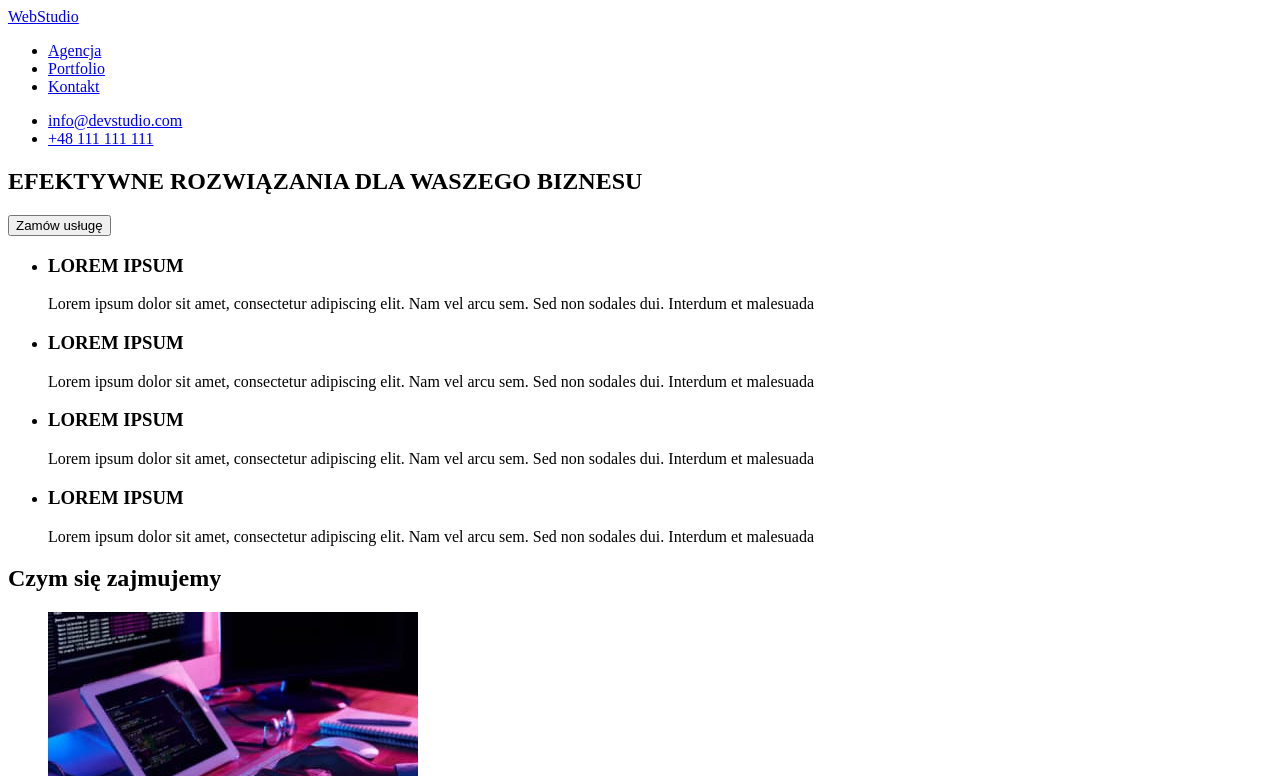
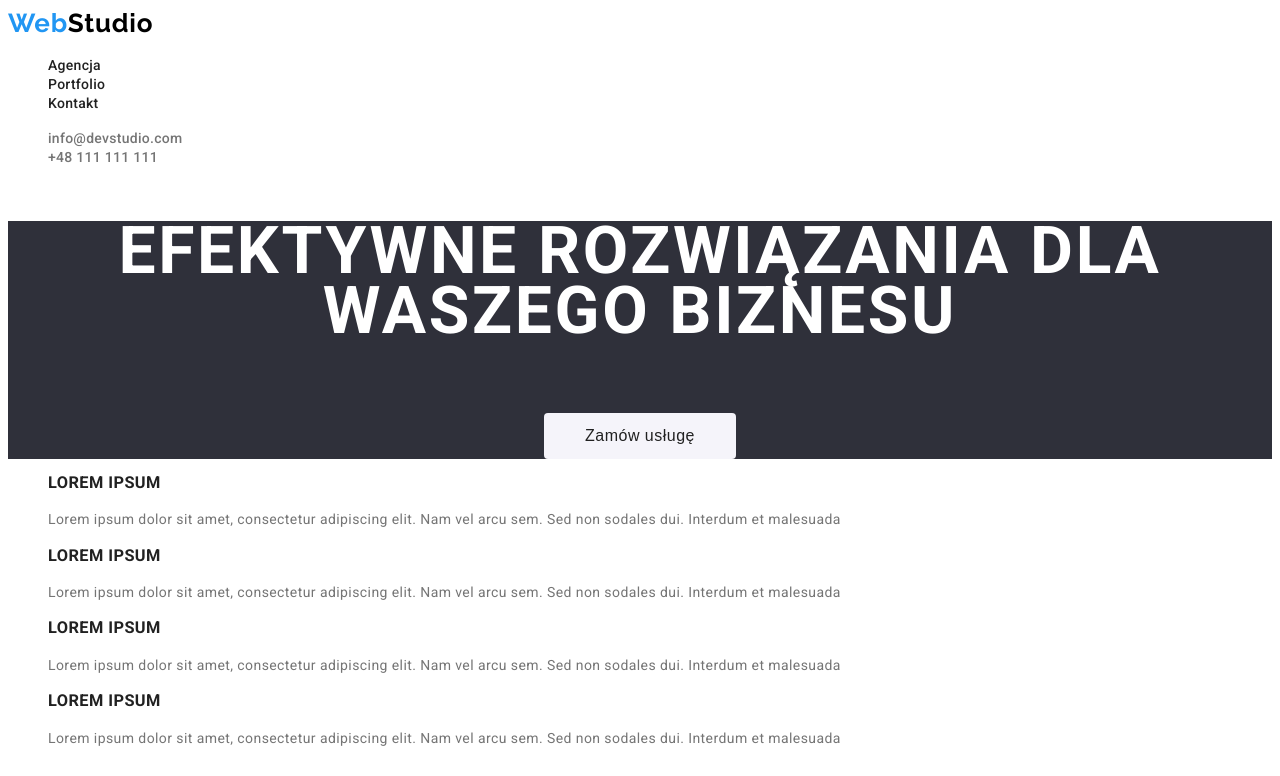
Before and after one commit to Tomas005/goit-markup-hw-02, a plain HTML site: page index.html in a window 1280 px wide. Shown: the top 776 px of the page. Drawn offline with Linux system fonts and the light colour scheme.

Commit message:
final changes

```diff
--- a/css/style-index.css
+++ b/css/style-index.css
@@ -0,0 +1,114 @@
+body {
+  font-family: "Roboto", sans-serif;
+}
+.webstudio {
+  color: #2196f3;
+  text-decoration: none;
+  font-family: "Raleway", sans-serif;
+  font-weight: 700;
+  font-size: 26px;
+  line-height: 31px;
+  letter-spacing: 0.03em;
+}
+span:first-of-type {
+  color: #000000;
+}
+.list {
+  list-style-type: none;
+}
+.nav:hover {
+  color: #2196f3;
+}
+.nav {
+  font-weight: 500;
+  font-size: 14px;
+  line-height: 16px;
+  letter-spacing: 0.02em;
+  text-decoration: none;
+  color: #212121;
+}
+.info:hover {
+  color: #2196f3;
+}
+.info {
+  font-weight: 500;
+  font-size: 14px;
+  line-height: 16px;
+  letter-spacing: 0.02em;
+  text-decoration: none;
+  color: #757575;
+  cursor: pointer;
+}
+.button:hover {
+  background: #2196f3;
+  color: #ffffff;
+}
+.button {
+  font-weight: 500;
+  font-size: 16px;
+  line-height: 26px;
+  text-align: center;
+  letter-spacing: 0.03em;
+  cursor: pointer;
+  color: #212121;
+  padding: 10px 41px;
+  background: #f5f4fa;
+  border: none;
+  border-radius: 4px;
+}
+.box-h1 {
+  font-weight: 900;
+  font-size: 44px;
+  line-height: 60px;
+  text-align: center;
+  letter-spacing: 0.06em;
+  text-transform: uppercase;
+  background: #2f303a;
+  color: #ffffff;
+}
+.our-strenghts {
+  font-size: 14px;
+  letter-spacing: 0.03em;
+}
+.strenghts-items {
+  color: #212121;
+  font-weight: 700;
+  line-height: 16px;
+  text-transform: uppercase;
+}
+.strenghts-description {
+  font-weight: 400;
+  line-height: 24px;
+  color: #757575;
+}
+.what-we-do {
+  font-weight: 700;
+  font-size: 36px;
+  line-height: 42px;
+  text-align: center;
+  letter-spacing: 0.03em;
+  color: #212121;
+}
+.our-team {
+  background: #f5f4fa;
+  display: block;
+  letter-spacing: 0.03em;
+  text-align: center;
+}
+.our-team-h2 {
+  font-weight: 700;
+  font-size: 36px;
+  line-height: 42px;
+  color: #212121;
+}
+.team-members-names {
+  font-weight: 500;
+  font-size: 16px;
+  line-height: 19px;
+  color: #212121;
+}
+.team-members-jobs {
+  font-size: 16px;
+  line-height: 19px;
+  color: #757575;
+}
--- a/index.html
+++ b/index.html
@@ -16,71 +16,87 @@
   </head>
   <body>
     <header>
-      <a href="./index.html"><span>Web</span>Studio</a>
-
+      <!-- Logo -->
+      <a class="webstudio" href="./index.html">Web<span>Studio</span></a>
+      <!-- nav -->
       <nav>
-        <ul>
+        <ul class="list">
           <li>
-            <a href="https://tomas005.github.io/goit-markup-hw-01/agencja"
+            <a
+              class="nav"
+              href="https://tomas005.github.io/goit-markup-hw-01/agencja"
               >Agencja</a
             >
           </li>
           <li>
-            <a href="./portfolio.html">Portfolio</a>
+            <a class="nav" href="./portfolio.html">Portfolio</a>
           </li>
           <li>
-            <a href="https://tomas005.github.io/goit-markup-hw-01/kontakt"
+            <a
+              class="nav"
+              href="https://tomas005.github.io/goit-markup-hw-01/kontakt"
               >Kontakt</a
             >
           </li>
         </ul>
       </nav>
-      <ul>
-        <li><a href="mailto:info@devstudio.com">info@devstudio.com</a></li>
-        <li><a href="tel:+48111111111">+48 111 111 111</a></li>
-      </ul>
+      <!-- info -->
+      <div>
+        <ul class="list">
+          <li>
+            <a class="info" href="mailto:info@devstudio.com"
+              >info@devstudio.com</a
+            >
+          </li>
+          <li><a class="info" href="tel:+48111111111">+48 111 111 111</a></li>
+        </ul>
+      </div>
     </header>
 
     <main>
-      <section>
+      <!-- Section "effective solution for your business" -->
+
+      <section class="box-h1">
         <h1>EFEKTYWNE ROZWIĄZANIA DLA WASZEGO BIZNESU</h1>
 
-        <button type="button">Zamów usługę</button>
+        <button class="button" type="button">Zamów usługę</button>
       </section>
 
-      <section>
-        <ul>
+      <!-- our strengths -->
+
+      <section class="our-strenghts">
+        <ul class="list">
           <li>
-            <h3>LOREM IPSUM</h3>
+            <h3 class="strenghts-items">LOREM IPSUM</h3>
 
-            <p>
+            <p class="strenghts-description">
               Lorem ipsum dolor sit amet, consectetur adipiscing elit. Nam vel
               arcu sem. Sed non sodales dui. Interdum et malesuada
             </p>
           </li>
 
           <li>
-            <h3>LOREM IPSUM</h3>
+            <h3 class="strenghts-items">LOREM IPSUM</h3>
 
-            <p>
+            <p class="strenghts-description">
               Lorem ipsum dolor sit amet, consectetur adipiscing elit. Nam vel
               arcu sem. Sed non sodales dui. Interdum et malesuada
             </p>
           </li>
 
           <li>
-            <h3>LOREM IPSUM</h3>
+            <h3 class="strenghts-items">LOREM IPSUM</h3>
 
-            <p>
+            <p class="strenghts-description">
               Lorem ipsum dolor sit amet, consectetur adipiscing elit. Nam vel
               arcu sem. Sed non sodales dui. Interdum et malesuada
             </p>
           </li>
 
           <li>
-            <h3>LOREM IPSUM</h3>
+            <h3 class="strenghts-items">LOREM IPSUM</h3>
 
-            <p>
+            <p class="strenghts-description">
               Lorem ipsum dolor sit amet, consectetur adipiscing elit. Nam vel
               arcu sem. Sed non sodales dui. Interdum et malesuada
             </p>
@@ -88,9 +104,11 @@
         </ul>
       </section>
 
+      <!-- what we do -->
+
       <section>
-        <h2>Czym się zajmujemy</h2>
-        <ul>
+        <h2 class="what-we-do">Czym się zajmujemy</h2>
+        <ul class="list">
           <li>
             <img
               src="images/img.jpg"
@@ -120,9 +138,11 @@
         </ul>
       </section>
 
-      <section>
+      <!-- our teeam -->
+
+      <section class="our-team">
         <h2>Nasz zespół</h2>
-        <ul>
+        <ul class="list">
           <li>
             <figure>
               <img
@@ -132,8 +152,8 @@
                 height="260"
               />
               <figcaption>
-                <p>John Doe</p>
-                <span>Product Designer</span>
+                <p class="team-members-names">John Doe</p>
+                <p class="team-members-jobs">Product Designer</p>
               </figcaption>
             </figure>
           </li>
@@ -147,8 +167,8 @@
                 height="260"
               />
               <figcaption>
-                <p>John Doe</p>
-                <span>Frontend Developer</span>
+                <p class="team-members-names">John Doe</p>
+                <p class="team-members-jobs">Frontend Developer</p>
               </figcaption>
             </figure>
           </li>
@@ -162,8 +182,8 @@
                 height="260"
               />
               <figcaption>
-                <p>John Doe</p>
-                <span>Marketing</span>
+                <p class="team-members-names">John Doe</p>
+                <p class="team-members-jobs">Marketing</p>
               </figcaption>
             </figure>
           </li>
@@ -177,8 +197,8 @@
                 height="260"
               />
               <figcaption>
-                <p>John Doe</p>
-                <span>UI Designer</span>
+                <p class="team-members-names">John Doe</p>
+                <p class="team-members-jobs">UI Designer</p>
               </figcaption>
             </figure>
           </li>
@@ -186,12 +206,15 @@
       </section>
     </main>
     <footer>
-      <a href="./index.html"><span>Web</span>Studio</a>
-
-      <ul>
+      <!-- Logo -->
+      <a class="webstudio" href="./index.html">Web<span>Studio</span></a>
+      <!-- Info -->
+      <ul class="list">
         <li><address>m. Warszawa, Aleje Jerozolimskie 21</address></li>
-        <li><a href="mailto:info@example.com">info@example.com</a></li>
-        <li><a href="tel:+48111111111">+48 111 111 111</a></li>
+        <li>
+          <a class="info" href="mailto:info@example.com">info@example.com</a>
+        </li>
+        <li><a class="info" href="tel:+48111111111">+48 111 111 111</a></li>
       </ul>
     </footer>
   </body>
```
